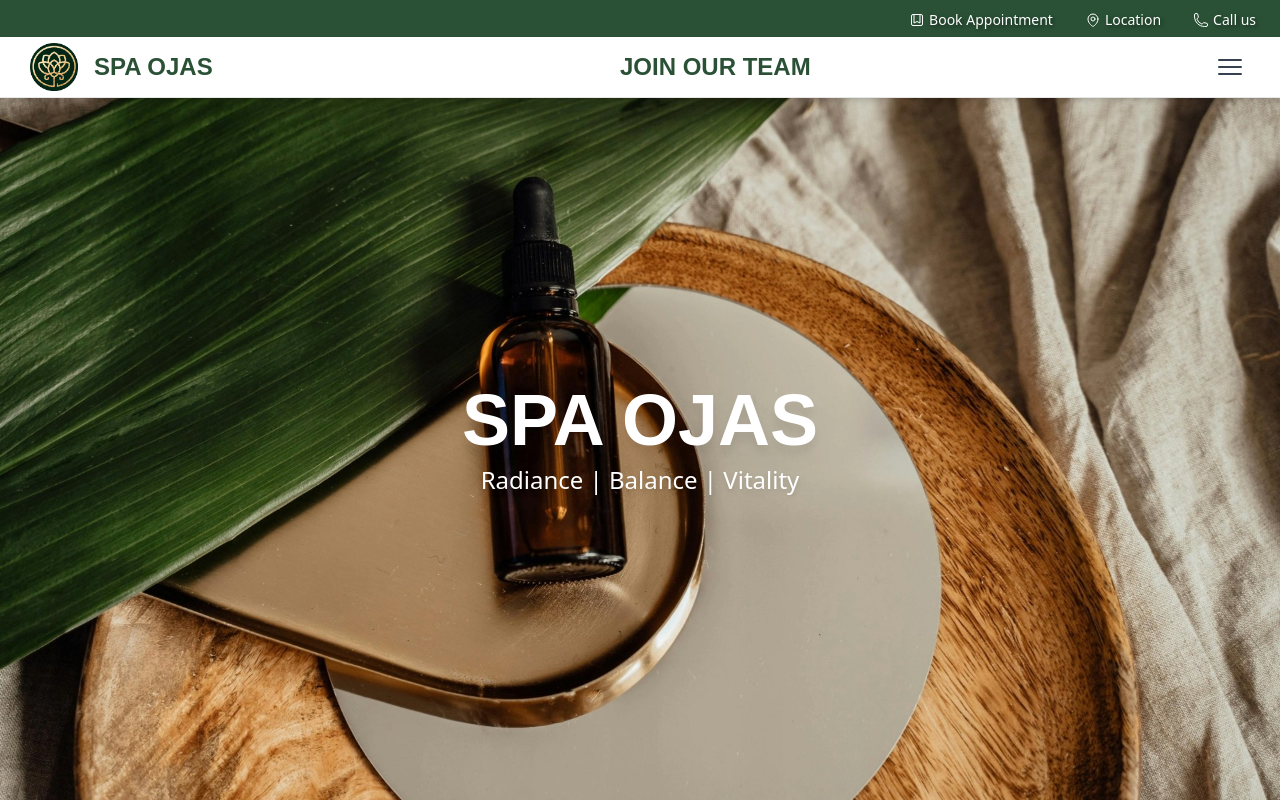
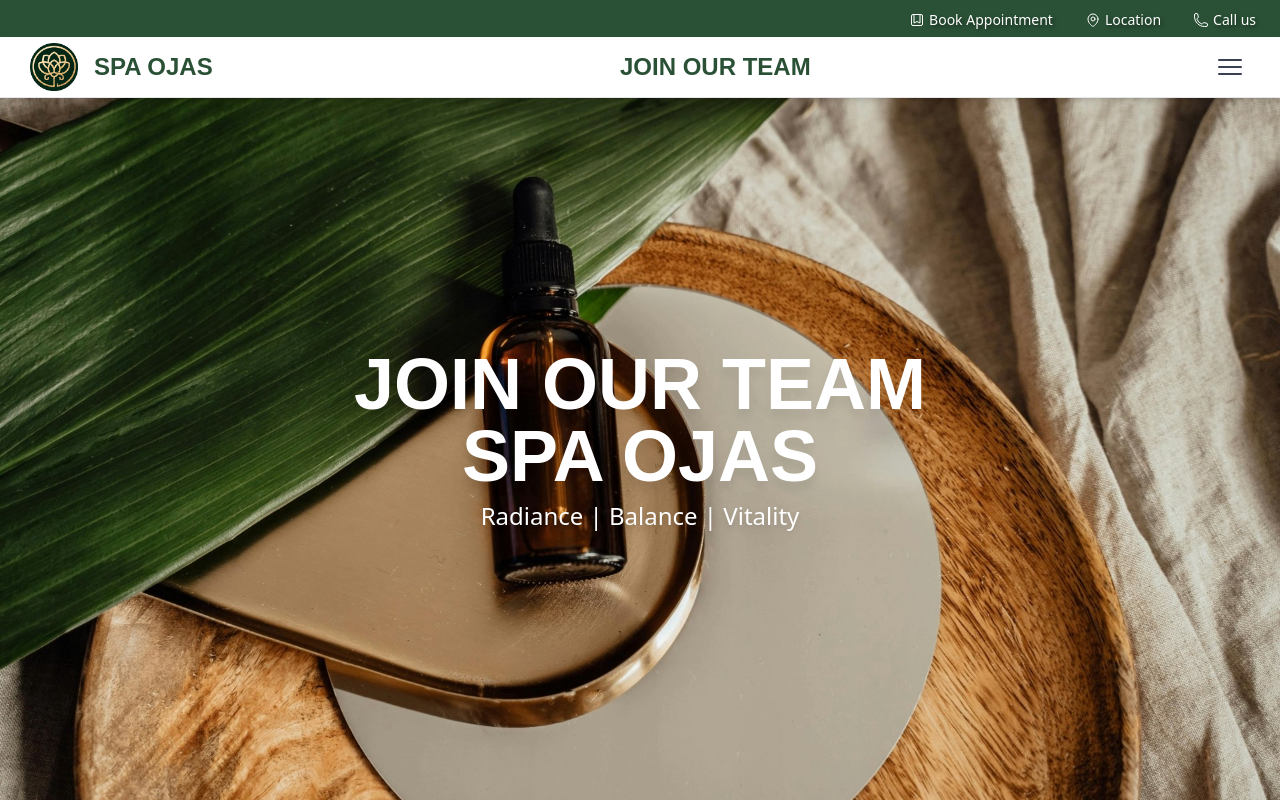
Before and after one commit to ice188/ojas, a Next.js app in the folder ojas/: page / in a window 1280 px wide. Shown: the top 802 px of the page. Built offline with nearby package versions, Linux system fonts and the light colour scheme; a web font is replaced by a local one.

Commit message:
Update welcome.tsx

```diff
--- a/ojas/src/app/components/welcome.tsx
+++ b/ojas/src/app/components/welcome.tsx
@@ -18,6 +18,9 @@
 
             {/* Text directly on the image */}
             <div className="mt-20  absolute inset-0 flex flex-col justify-center items-center text-white text-center px-4">
+               <h1 className="font-averia text-5xl sm:text-7xl font-bold drop-shadow-xl">
+                JOIN OUR TEAM
+              </h1>
               <h1 className="font-averia text-5xl sm:text-7xl font-bold drop-shadow-xl">
                 SPA OJAS
               </h1>
```
